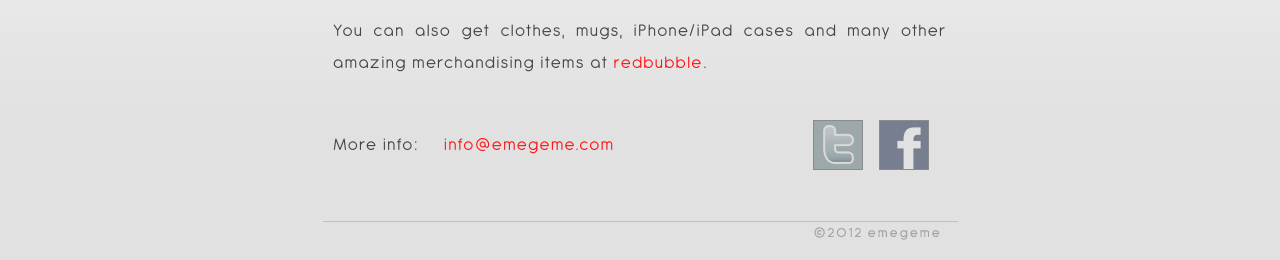
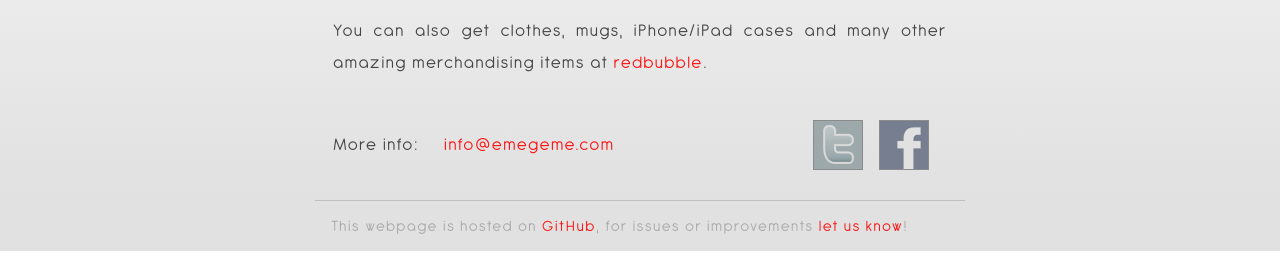
Before and after one commit to emegeme/emegeme.com, a PHP site: page / in a window 1280 px wide. Shown: the part 958-1218 px from the top of the page. Run offline with PHP 8.4, Linux system fonts and the light colour scheme; some libraries are stand-ins or nearby versions.

Commit message:
Update FLIPS PSVita devkit
Remove unneeded images

```diff
--- a/common/style.css
+++ b/common/style.css
@@ -58,7 +58,7 @@ p{
     height: 210px;
     position: relative;
     top: 10px;
-	background-image: url(logo.png);
+    background-image: url(emegeme_logo.png);
 }
 
 /* GAMES SECTION STYLE */
@@ -212,13 +212,21 @@ p{
     z-index: 6;
 }#facebook:hover{ background-position: 0 0; }
 
-#footer {
-	width: 650px;
-	height: 40px;
-	position: relative;
-	margin-top: 20px;
-	background-image: url(copyright.png);
-	background-repeat: no-repeat;
+.footer {
+    font-size: 16px;
+    letter-spacing: 1px;
+    width:650px;
+    float:left;
+    position:relative;
+    border-top:1px solid #bfbfbf;
+    text-align: right;
+    height:40px;
+    padding-top:10px;
+}
+.footer p {
+    font-size:12pt;
+    color:#aaaaaa;
+    margin-top:0px;
 }
 
 img.logo {
--- a/index.html
+++ b/index.html
@@ -14,7 +14,7 @@
         <!-- Facebook metatags for sharing -->
         <meta property="og:title" content="emegeme - tech and videogames development"/>
         <meta property="og:image:type" content="image/png" />
-        <meta property="og:image" content="http://www.emegeme.com/common/emegeme_logo.png"/>
+        <meta property="og:image" content="http://www.emegeme.com/common/emegeme_icon.png"/>
         <meta property="og:url" content="http://www.emegeme.com" />
         <meta property="og:site_name" content="emegeme"/>
         <meta property="og:description" content="emegeme is an indie games developer, focused on creating quality small games."/>
@@ -76,7 +76,9 @@
                 </div>
             </div>
 
-            <div id="footer"></div>
+            <div class="footer">
+                <p>This webpage is hosted on <a href="https://github.com/emegeme/emegeme.com">GitHub</a>, for issues or improvements <a href="https://github.com/emegeme/emegeme.com/issues">let us know</a>!</p>
+            </div>
         </div>
 
         <!-- GOOGLE ANALYTICS - New Asynchronous Snippet -->
--- a/privacy_policy_dart.html
+++ b/privacy_policy_dart.html
@@ -17,8 +17,6 @@
         <style type="text/css">
             strong { font-size: 28px; letter-spacing: 2px; }
             #policy { font-size: 20px; letter-spacing: 2px; }
-            .footer { font-size: 16px; letter-spacing: 1px; width:650px; float:left; position:relative; border-top:1px solid #bfbfbf; text-align: right; height:40px; padding-top:10px; }
-            .footer p { font-size:12pt; color:#aaaaaa; margin-top:0px; }
         </style>
     </head>
 
```
Also changed, not shown: presskit/flips/flips.html (+18 -29 lines), common/btn_game_null.png (deleted), common/copyright.png (deleted), common/emegeme_icon.png (added), common/emegeme_logo.png, common/koala_logo.png (deleted), common/logo.png (deleted), common/myeagames.jpg (deleted), common/rres_file_format.png (deleted), common/vgfinished.jpg (deleted). Lines whose indentation alone changed are shown as unchanged.
